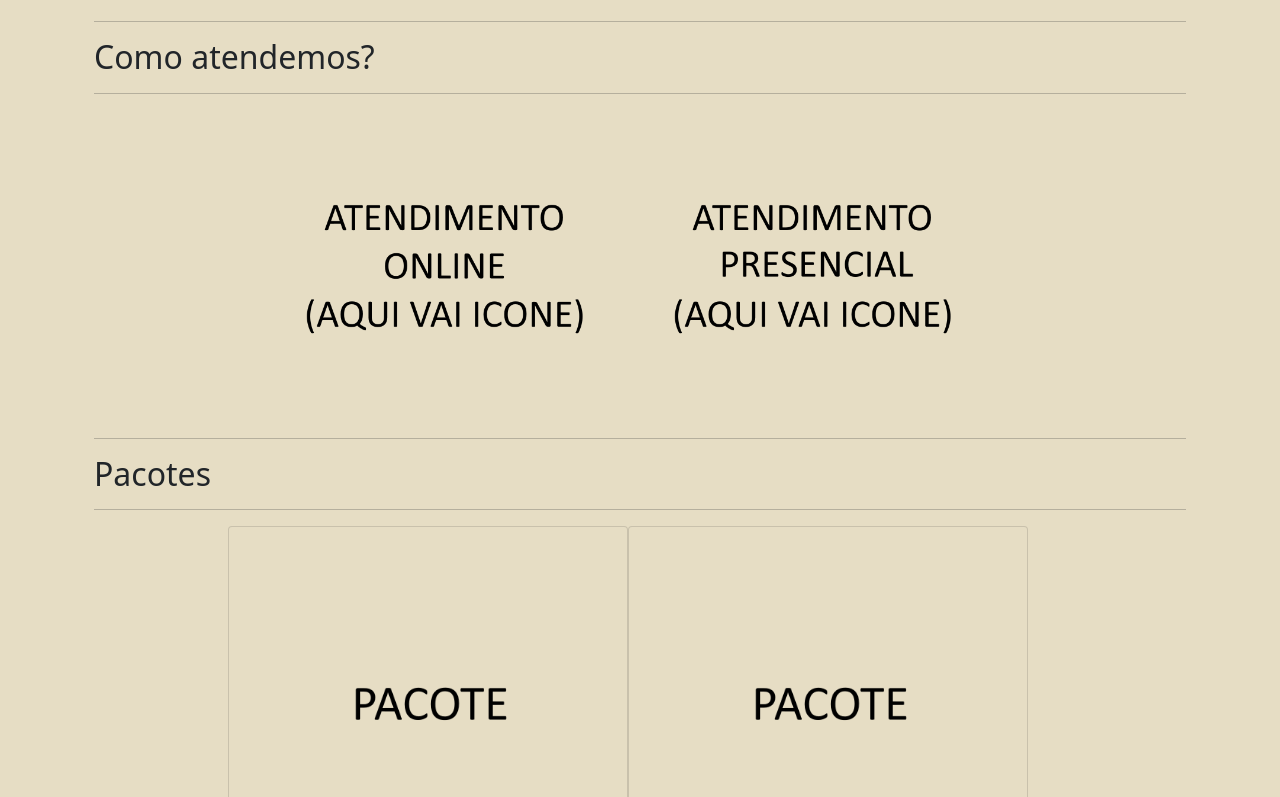
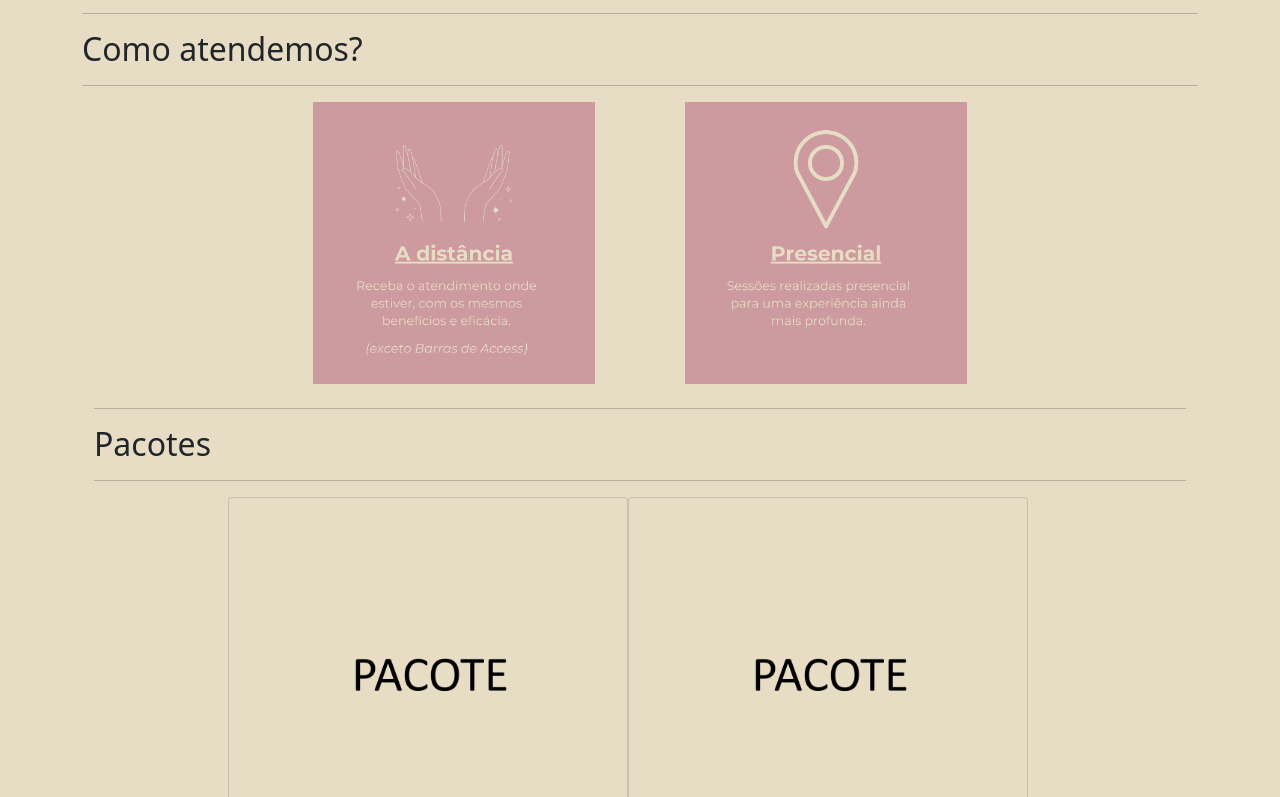
Before and after one commit to SimoneCorezolaReiki/simone-corezola-reiki, a plain HTML site: page index.html in a window 1280 px wide. Shown: the part 1090-1887 px from the top of the page. Drawn offline with nearby package versions, Linux system fonts and the light colour scheme.

Commit message:
Ajuste modalidades e beneficios

```diff
--- a/index.html
+++ b/index.html
@@ -67,20 +67,20 @@
             </div>
         </div>
     </section>
-    <section class="container px-4 p-2">
+    <section class="container">
         <div class="row justify-content-center">
             <div class="container">
-                <hr>
-                <h2>Como atendemos?</h2>
-                <hr>
+                <hr><h2>Como atendemos?</h2><hr>
             </div>
         </div>
-        <div class="row justify-content-center container">
-            <div style="width: 23rem;">
-                <img class="container" src="assets/img/banners/banner-24.png" alt="">
-            </div>
-            <div style="width: 23rem;">
-                <img class="container" src="assets/img/banners/banner-25.png" alt="">
+        <div class = "container">
+            <div class="row justify-content-center">
+                <div class="col-12 col-md-4 mb-4 mb-md-0 text-center">
+                    <img class="container" src="assets/img/modalidades/distancia.png" alt="" class="img-fluid" style="max-width: 95%; height: auto;">
+                </div>
+                <div class="col-12 col-md-4 mb-4 mb-md-0 text-center">
+                    <img class="container" src="assets/img/modalidades/presencial.png" alt="" class="img-fluid" style="max-width: 95%; height: auto;">
+                </div>
             </div>
         </div>
     </section>
```
Also changed, not shown: assets/img/banners/banner-24.png (deleted), assets/img/banners/banner-25.png (deleted), assets/img/beneficios/barra-access.png, assets/img/modalidades/distancia.png (added), assets/img/modalidades/presencial.png (added).
